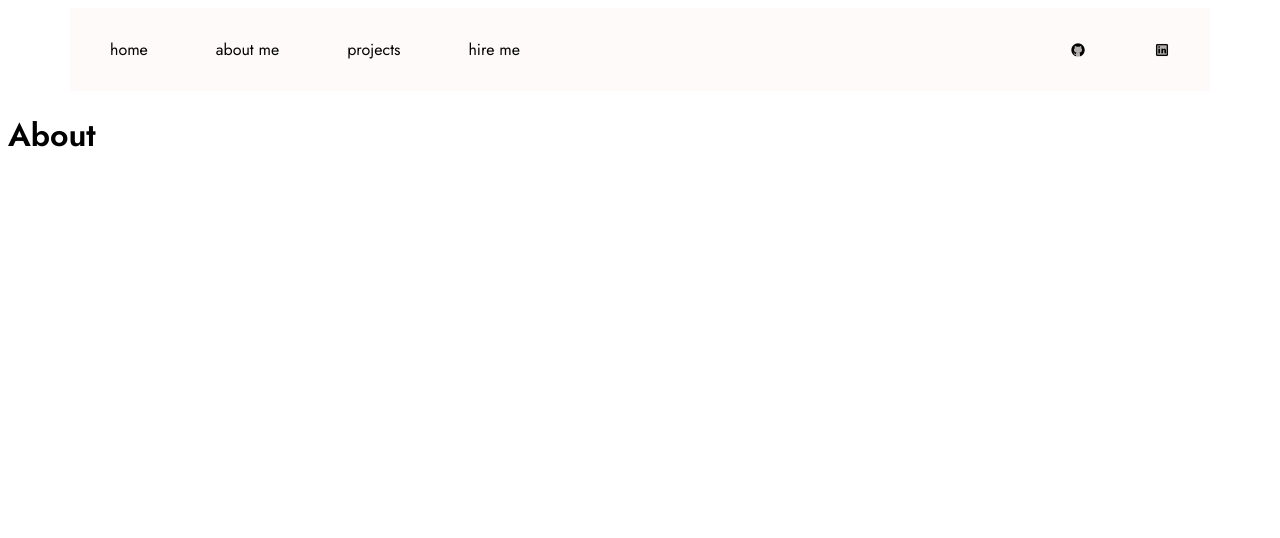
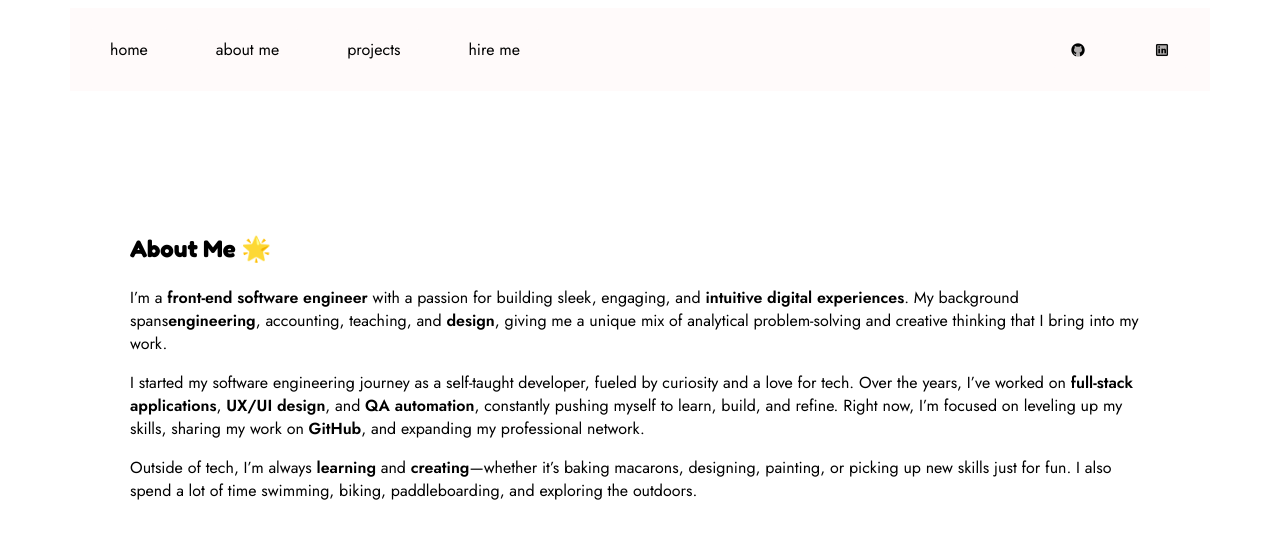
Before and after one commit to nicoleyeag/portfolio, a React (Create React App) app: page /about in a window 1280 px wide. Shown: the top 538 px of the page. Built offline with nearby package versions, Linux system fonts and the light colour scheme; a web font is replaced by a local one.

Commit message:
about me page started

```diff
--- a/src/css/style.css
+++ b/src/css/style.css
@@ -231,6 +231,11 @@ nav {
   font-weight: 700;
 }
 
+.bold{
+  font-family: "Jost", sans-serif;
+  font-weight: 700;
+}
+
 /* hero responsive */
 .hero {
   display: grid;
@@ -316,3 +321,13 @@ nav {
     grid-template-columns: 1fr;
   }
 }
+
+
+
+/* --- ABOUT ME PAGE --- */
+
+.about {
+  max-width: 1100px;
+  margin: 0 auto;
+  padding: 40px 20px;
+}
--- a/src/pages/About.js
+++ b/src/pages/About.js
@@ -1,5 +1,37 @@
 import React from "react";
 
 export default function About() {
-  return <h1>About</h1>;
+  return (
+    <main className="about">
+        <section className = "about">
+            <div className = "about">
+                <h1><span className="highlight">About Me 🌟</span></h1>
+                 <p>
+                I’m a <span className="bold">front-end software engineer</span> with a passion for building sleek,
+                engaging, and <span className="bold">intuitive digital experiences</span>. My background spans
+                <span className="bold">engineering</span>, accounting, teaching, and <span className="bold">design</span>, giving me a unique
+                mix  of analytical problem-solving and creative thinking that I
+                bring into my work.
+                </p>
+                <p>
+                I started my software engineering journey as a
+                self-taught developer, fueled by curiosity and a love for tech. Over
+                the years, I’ve worked on <span className="bold">full-stack applications</span>, <span className="bold">UX/UI design</span>, and
+                <span className="bold"> QA automation</span>, constantly pushing myself to learn, build, and
+                refine. Right now, I’m focused on leveling up my skills, sharing my
+                work on <span className="bold">GitHub</span>, and expanding my professional network.
+                </p>
+                <p>
+                Outside of
+                tech, I’m always <span className="bold">learning</span> and <span className="bold">creating</span>—whether it’s baking macarons,
+                designing, painting, or picking up new skills just for fun. I also
+                spend a lot of time swimming, biking, paddleboarding, and exploring
+                the outdoors.
+            </p>
+            </div>
+        </section>
+    </main>
+  )
+
+
 }
```
